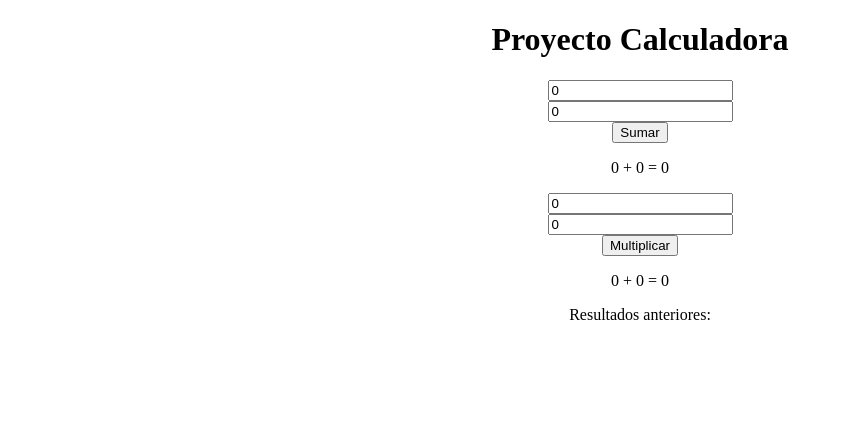
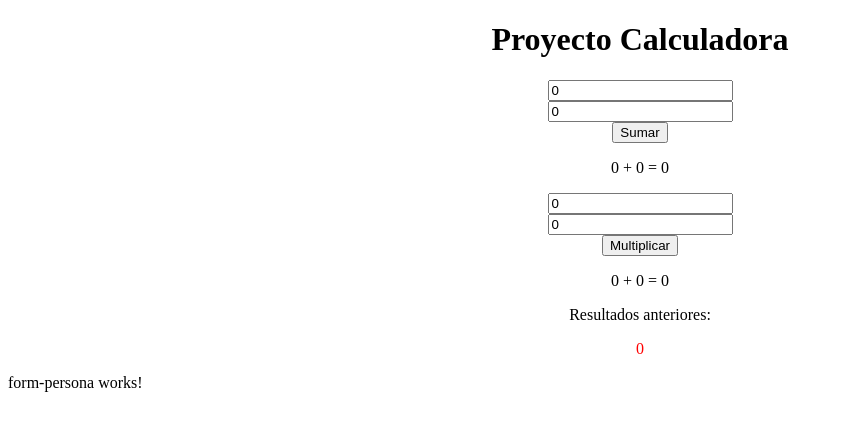
Before and after one commit to carlospalma-sistemas/ProyectoBase, an Angular app: page / in a window 1280 px wide. Both pictures are taken after a click on the button "Sumar". Shown: the top 430 px of the page, without its empty margins (0-843 px from the left). Built offline with nearby package versions, Linux system fonts and the light colour scheme.

Commit message:
ngif and ngfor

```diff
--- a/src/app/app.component.html
+++ b/src/app/app.component.html
@@ -15,7 +15,12 @@
     <p>{{numero3}} + {{numero4}} = {{multiplicacion}}</p>
   </div>
   <p>Resultados anteriores:<br></p>
-  <ng-template *ngFor="let res of resultados">
-      <p>{{res}}</p>
-  </ng-template>
+  <div *ngFor="let res of resultados">
+    <div *ngIf="res>0; else otro">{{res}}</div>
+    <ng-template #otro>
+      <div style="color: red;">{{res}}</div>
+    </ng-template>
+  </div>
 </div>
+
+<app-form-persona></app-form-persona>
--- a/src/app/app.module.ts
+++ b/src/app/app.module.ts
@@ -3,10 +3,12 @@ import { BrowserModule } from '@angular/platform-browser';
 import { FormsModule } from '@angular/forms';
 
 import { AppComponent } from './app.component';
+import { FormPersonaComponent } from './form-persona/form-persona.component';
 
 @NgModule({
   declarations: [
-    AppComponent
+    AppComponent,
+    FormPersonaComponent
   ],
   imports: [
     BrowserModule,
--- /dev/null
+++ b/src/app/form-persona/form-persona.component.html
@@ -0,0 +1 @@
+<p>form-persona works!</p>
--- /dev/null
+++ b/src/app/form-persona/form-persona.component.ts
@@ -0,0 +1,15 @@
+import { Component, OnInit } from '@angular/core';
+
+@Component({
+  selector: 'app-form-persona',
+  templateUrl: './form-persona.component.html',
+  styleUrls: ['./form-persona.component.css']
+})
+export class FormPersonaComponent implements OnInit {
+
+  constructor() { }
+
+  ngOnInit(): void {
+  }
+
+}
```
Also changed, not shown: src/app/form-persona/form-persona.component.css (added), 1 other file (tests, documents, lock files or other folders).
